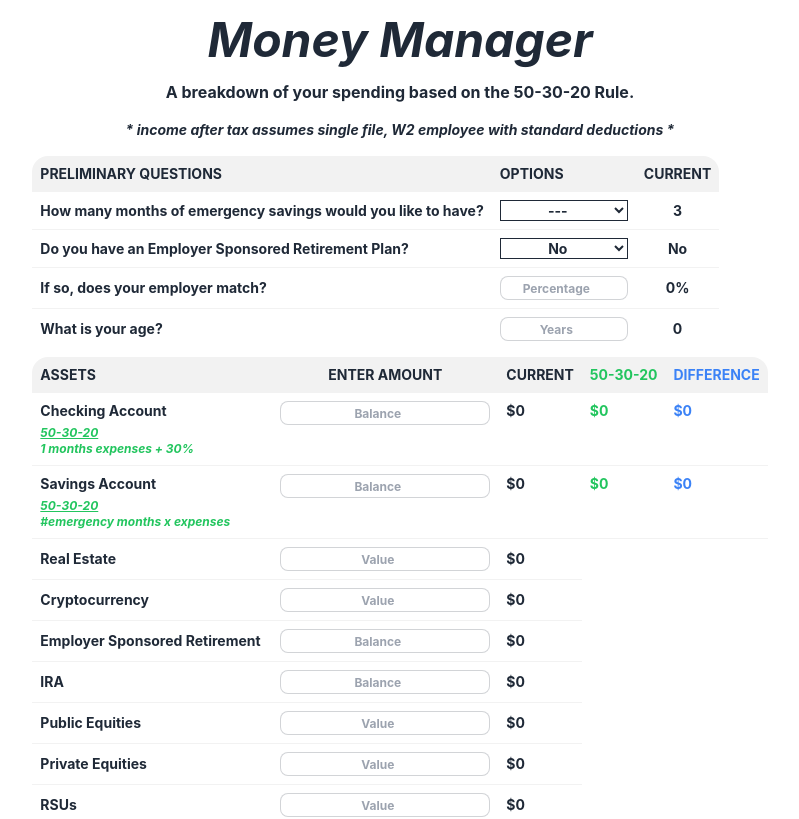
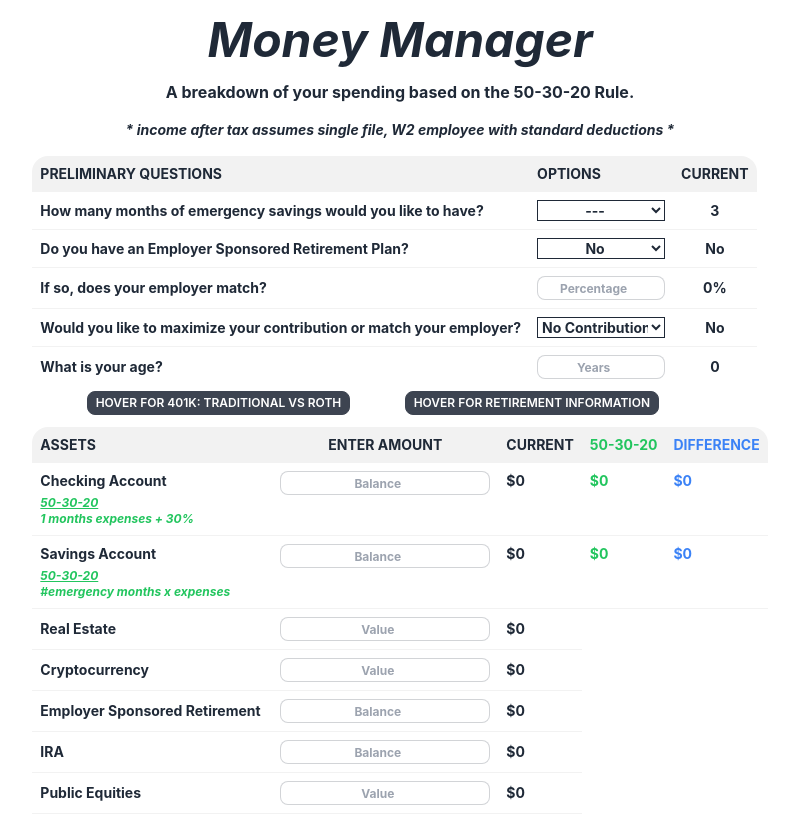
Before and after one commit to jcseeley/Money-Manager, a React (Create React App) app: page / in a window 1280 px wide. Shown: the top 819 px of the page, without its empty margins (240-1039 px from the left). Built offline with nearby package versions, Linux system fonts and the light colour scheme.

Commit message:
fix: update 401k options, add max or match question, add retirement tooltips

```diff
--- a/src/components/NetWorthDash.js
+++ b/src/components/NetWorthDash.js
@@ -29,6 +29,7 @@ const NetWorthDash = () => {
   const [emergencyMonths, setEmergencyMonths] = useState(3);
   const [employerRetirement, setEmployerRetirement] = useState("No");
   const [employerMatch, setEmployerMatch] = useState(0);
+  const [maxOrMatch, setMaxOrMatch] = useState("No");
   const [age, setAge] = useState(0);
   // ASSETS
   const [checking, setChecking] = useState(0);
@@ -103,6 +104,7 @@ const NetWorthDash = () => {
     const emergencyMonthsInput = parse(event.target.emergency.value) || 3;
     const employerPlanInput = event.target.employerPlan.value || 'No';
     const employerMatchInput = parse(event.target.employerMatch.value) || 0;
+    const maxOrMatchInput = event.target.maxOrMatch.value || 'No';
     const ageInput = parse(event.target.age.value) || 0;
     // ASSET INPUTS
     const checkingInput = parse(event.target.checking.value) || 0;
@@ -138,10 +140,10 @@ const NetWorthDash = () => {
     const shoppingInput = parse(event.target.shoppingMonthly.value) || 0;
     const otherInput = parse(event.target.otherMonthly.value) || 0;
 
-    return getValues(emergencyMonthsInput, employerPlanInput, employerMatchInput, ageInput, checkingInput, savingsInput, realEstateInput, cryptoInput, retirementInput, iraInput, publicInput, privateInput, rsuInput, carAssetInput, creditDebtInput, studentDebtInput, carLoanInput, mortgageInput, stateInput, annualIncomeInput, housingInput, healthcareInput, foodInput, studentPaymentInput, carPaymentInput, cashMonthlyInput, retirementMonthlyInput, iraMonthlyInput, brokerageMonthlyInput, travelInput, diningInput, shoppingInput, otherInput);
+    return getValues(emergencyMonthsInput, employerPlanInput, employerMatchInput, maxOrMatchInput, ageInput, checkingInput, savingsInput, realEstateInput, cryptoInput, retirementInput, iraInput, publicInput, privateInput, rsuInput, carAssetInput, creditDebtInput, studentDebtInput, carLoanInput, mortgageInput, stateInput, annualIncomeInput, housingInput, healthcareInput, foodInput, studentPaymentInput, carPaymentInput, cashMonthlyInput, retirementMonthlyInput, iraMonthlyInput, brokerageMonthlyInput, travelInput, diningInput, shoppingInput, otherInput);
   }
 
-  const getValues = (emergencyMonthsInput, employerPlanInput, employerMatchInput, ageInput, checkingInput, savingsInput, realEstateInput, cryptoInput, retirementInput, iraInput, publicInput, privateInput, rsuInput, carAssetInput, creditDebtInput, studentDebtInput, carLoanInput, mortgageInput, stateInput, annualIncomeInput, housingInput, healthcareInput, foodInput, studentPaymentInput, carPaymentInput, cashMonthlyInput, retirementMonthlyInput, iraMonthlyInput, brokerageMonthlyInput, travelInput, diningInput, shoppingInput, otherInput) => {
+  const getValues = (emergencyMonthsInput, employerPlanInput, employerMatchInput, maxOrMatchInput, ageInput, checkingInput, savingsInput, realEstateInput, cryptoInput, retirementInput, iraInput, publicInput, privateInput, rsuInput, carAssetInput, creditDebtInput, studentDebtInput, carLoanInput, mortgageInput, stateInput, annualIncomeInput, housingInput, healthcareInput, foodInput, studentPaymentInput, carPaymentInput, cashMonthlyInput, retirementMonthlyInput, iraMonthlyInput, brokerageMonthlyInput, travelInput, diningInput, shoppingInput, otherInput) => {
     // NET WORTH CALCULATIONS
     const totalLiabilitiesVal = getLiabilityTotal(creditDebtInput, studentDebtInput, carLoanInput, mortgageInput);
     const totalAssetVal = getAssetTotal(checkingInput, savingsInput, realEstateInput, cryptoInput, retirementInput, iraInput, publicInput, privateInput, rsuInput, carAssetInput);
@@ -179,14 +181,15 @@ const NetWorthDash = () => {
     const employerMatchVal = getEmployerMatch(monthlyPostTaxVal, retirementMonthlyInput, employerMatchInput);
     const employerMatchMax = getMaxEmployerMatch(monthlyPostTaxVal, employerMatchInput);
 
-    return setValues(emergencyMonthsInput, employerPlanInput, employerMatchInput, ageInput, checkingInput, savingsInput, realEstateInput, cryptoInput, retirementInput, iraInput, publicInput, privateInput, rsuInput, carAssetInput, creditDebtInput, studentDebtInput, carLoanInput, mortgageInput, totalLiabilitiesVal, totalAssetVal, netWorthVal, stateInput, annualIncomeInput, annualPostTaxVal, monthlyIncomeVal, monthlyPostTaxVal, housingInput, healthcareInput, foodInput, studentPaymentInput, carPaymentInput, monthlyNecessaryVal, cashMonthlyInput, retirementMonthlyInput, iraMonthlyInput, brokerageMonthlyInput, totalSavingsVal, travelInput, diningInput, shoppingInput, otherInput, monthlyExtraVal, totalMonthlyVal, monthlyNetVal, idealCheckingVal, checkingDifVal, idealSavingsVal, savingsDifVal, idealHousingVal, idealNeedsVal, idealSaveVal, idealWantsVal, housingDifVal, idealCashVal, idealRetirementVal, idealIraVal, idealBrokerageVal, employerMatchVal, employerMatchMax, needsDifVal, investDifVal, wantsDifVal);
+    return setValues(emergencyMonthsInput, employerPlanInput, employerMatchInput, maxOrMatchInput, ageInput, checkingInput, savingsInput, realEstateInput, cryptoInput, retirementInput, iraInput, publicInput, privateInput, rsuInput, carAssetInput, creditDebtInput, studentDebtInput, carLoanInput, mortgageInput, totalLiabilitiesVal, totalAssetVal, netWorthVal, stateInput, annualIncomeInput, annualPostTaxVal, monthlyIncomeVal, monthlyPostTaxVal, housingInput, healthcareInput, foodInput, studentPaymentInput, carPaymentInput, monthlyNecessaryVal, cashMonthlyInput, retirementMonthlyInput, iraMonthlyInput, brokerageMonthlyInput, totalSavingsVal, travelInput, diningInput, shoppingInput, otherInput, monthlyExtraVal, totalMonthlyVal, monthlyNetVal, idealCheckingVal, checkingDifVal, idealSavingsVal, savingsDifVal, idealHousingVal, idealNeedsVal, idealSaveVal, idealWantsVal, housingDifVal, idealCashVal, idealRetirementVal, idealIraVal, idealBrokerageVal, employerMatchVal, employerMatchMax, needsDifVal, investDifVal, wantsDifVal);
   }
 
-  const setValues = (emergencyMonthsInput, employerPlanInput, employerMatchInput, ageInput, checkingInput, savingsInput, realEstateInput, cryptoInput, retirementInput, iraInput, publicInput, privateInput, rsuInput, carAssetInput, creditDebtInput, studentDebtInput, carLoanInput, mortgageInput,  totalLiabilitiesVal, totalAssetVal, netWorthVal, stateInput, annualIncomeInput, annualPostTaxVal, monthlyIncomeVal, monthlyPostTaxVal, housingInput, healthcareInput, foodInput, studentPaymentInput, carPaymentInput, monthlyNecessaryVal, cashMonthlyInput, retirementMonthlyInput, iraMonthlyInput, brokerageMonthlyInput, totalSavingsVal, travelInput, diningInput, shoppingInput, otherInput, monthlyExtraVal, totalMonthlyVal, monthlyNetVal, idealCheckingVal, checkingDifVal, idealSavingsVal, savingsDifVal, idealHousingVal, idealNeedsVal, idealSaveVal, idealWantsVal, housingDifVal, idealCashVal, idealRetirementVal, idealIraVal, idealBrokerageVal, employerMatchVal, employerMatchMax, needsDifVal, investDifVal, wantsDifVal) => {
+  const setValues = (emergencyMonthsInput, employerPlanInput, employerMatchInput, maxOrMatchInput, ageInput, checkingInput, savingsInput, realEstateInput, cryptoInput, retirementInput, iraInput, publicInput, privateInput, rsuInput, carAssetInput, creditDebtInput, studentDebtInput, carLoanInput, mortgageInput,  totalLiabilitiesVal, totalAssetVal, netWorthVal, stateInput, annualIncomeInput, annualPostTaxVal, monthlyIncomeVal, monthlyPostTaxVal, housingInput, healthcareInput, foodInput, studentPaymentInput, carPaymentInput, monthlyNecessaryVal, cashMonthlyInput, retirementMonthlyInput, iraMonthlyInput, brokerageMonthlyInput, totalSavingsVal, travelInput, diningInput, shoppingInput, otherInput, monthlyExtraVal, totalMonthlyVal, monthlyNetVal, idealCheckingVal, checkingDifVal, idealSavingsVal, savingsDifVal, idealHousingVal, idealNeedsVal, idealSaveVal, idealWantsVal, housingDifVal, idealCashVal, idealRetirementVal, idealIraVal, idealBrokerageVal, employerMatchVal, employerMatchMax, needsDifVal, investDifVal, wantsDifVal) => {
     // SET QUESTION VALUES
     setEmergencyMonths(emergencyMonthsInput);
     setEmployerRetirement(employerPlanInput);
     setEmployerMatch(employerMatchInput);
+    setMaxOrMatch(maxOrMatchInput);
     setAge(ageInput);
     setIra(iraInput);
     setPublicEquity(publicInput);
@@ -263,7 +266,7 @@ const NetWorthDash = () => {
         {/* FORM START */}
         <form id="form" className="justify-self-center" onSubmit={handleFormSubmission}>
           {/* PRELIMINARY QUESTIONS */}
-          <table className="table table-compact mb-2">
+          <table className="table table-compact mb-1">
             <thead>
               <tr>
                 <th>Preliminary Questions</th>
@@ -296,7 +299,8 @@ const NetWorthDash = () => {
                 <td>
                   <select name="employerPlan" className="border border-current bg-base-100 w-32 text-center">
                     <option>No</option>
-                    <option>401k</option>
+                    <option value="Traditional">Traditional 401k (Pre-Tax)</option>
+                    <option value="Roth">Roth 401k (Post-Tax)</option>
                     <option>403b</option>
                     <option>TSP</option>
                     <option>SEP IRA</option>
@@ -317,6 +321,18 @@ const NetWorthDash = () => {
                 </td>
                 <td className="text-center">{employerMatch}%</td>
               </tr>
+              {/* RETIREMENT MAX OR MATCH */}
+              <tr className="hover">
+                <td>Would you like to maximize your contribution or match your employer?</td>
+                <td>
+                  <select name="maxOrMatch" className="w-32 border border-current bg-base-100 text-center">
+                    <option value="No">No Contribution</option>
+                    <option value="Max">Maximize</option>
+                    <option value="Match">Match Employer</option>
+                  </select>
+                </td>
+                <td className="text-center">{maxOrMatch}</td>
+              </tr>
               {/* AGE QUESTION */}
               <tr className="hover">
                 <td>What is your age?</td>
@@ -332,6 +348,15 @@ const NetWorthDash = () => {
               </tr>
             </tbody>
           </table>
+          {/* RETIREMENT INFO */}
+          <div className="grid grid-flow-col auto-cols w-full mb-3">
+            <div className="grid tooltip" data-tip="If your contributions are pre-tax, you have a Traditional. If they are post-tax, you have a Roth. Still not sure? Check the line items on your paystub to see if your contribution was deducted before or after taxes were taken.">
+              <button className="justify-self-center btn btn-xs w-fit">Hover for 401k: Traditional vs Roth</button>
+            </div>
+            <div className="grid tooltip" data-tip="We always recommend contributing the annual maximum to your retirement accounts if possible. For an Employer Sponsored Plan, if you are unable to max, you should at least contribute whatever percentage your employer will match.">
+              <button className="justify-self-start btn btn-xs w-fit">Hover for Retirement Information</button>
+            </div>
+          </div>
           {/* ASSET TABLE */}
           <table className="table table-compact mb-4">
             <thead>
@@ -724,8 +749,9 @@ const NetWorthDash = () => {
               </tr>
             </tbody>
           </table>
+          {/* SAVINGS INFO */}
           <div className="grid tooltip mt-2 mb-2" data-tip="If possible, 20% of your net income should be saved. Industry experts recommend filling your emergency savings before contributing to any retirement or investment accounts. If your emergency savings is full, you should then focus on your employer sponsored retirement plan. If the annual max isn't feasible, try to at least meet the percentage your employer will match per pay period. Next fill your IRA, then contribute any remaining funds to your brokerage account. The '50-30-20' values below reflect these suggestions based on your age and available income.">
-            <button className="justify-self-center btn w-fit">Hover For Savings Info</button>
+            <button className="justify-self-center btn btn-sm w-fit">Hover For Savings Info</button>
           </div>
           {/* MONTHLY SAVINGS TABLE */}
           <table className="table table-compact">
```
